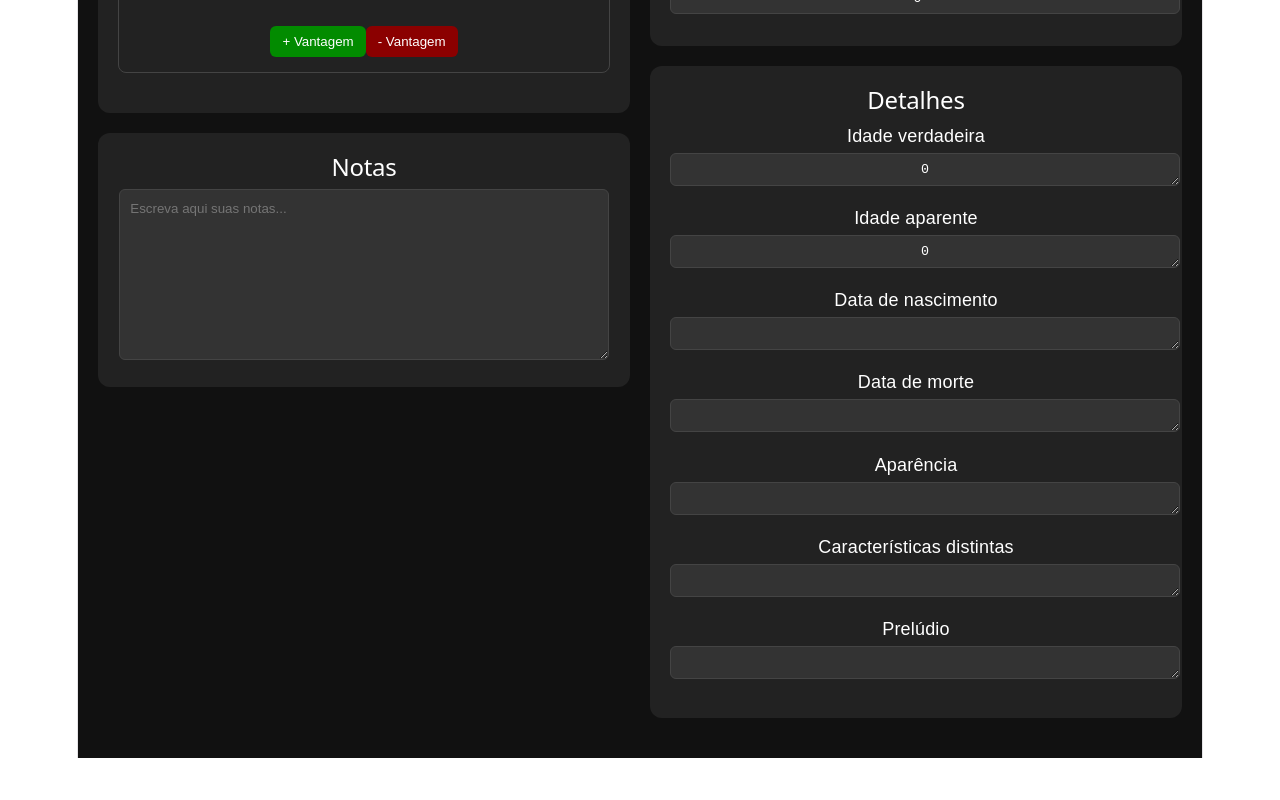
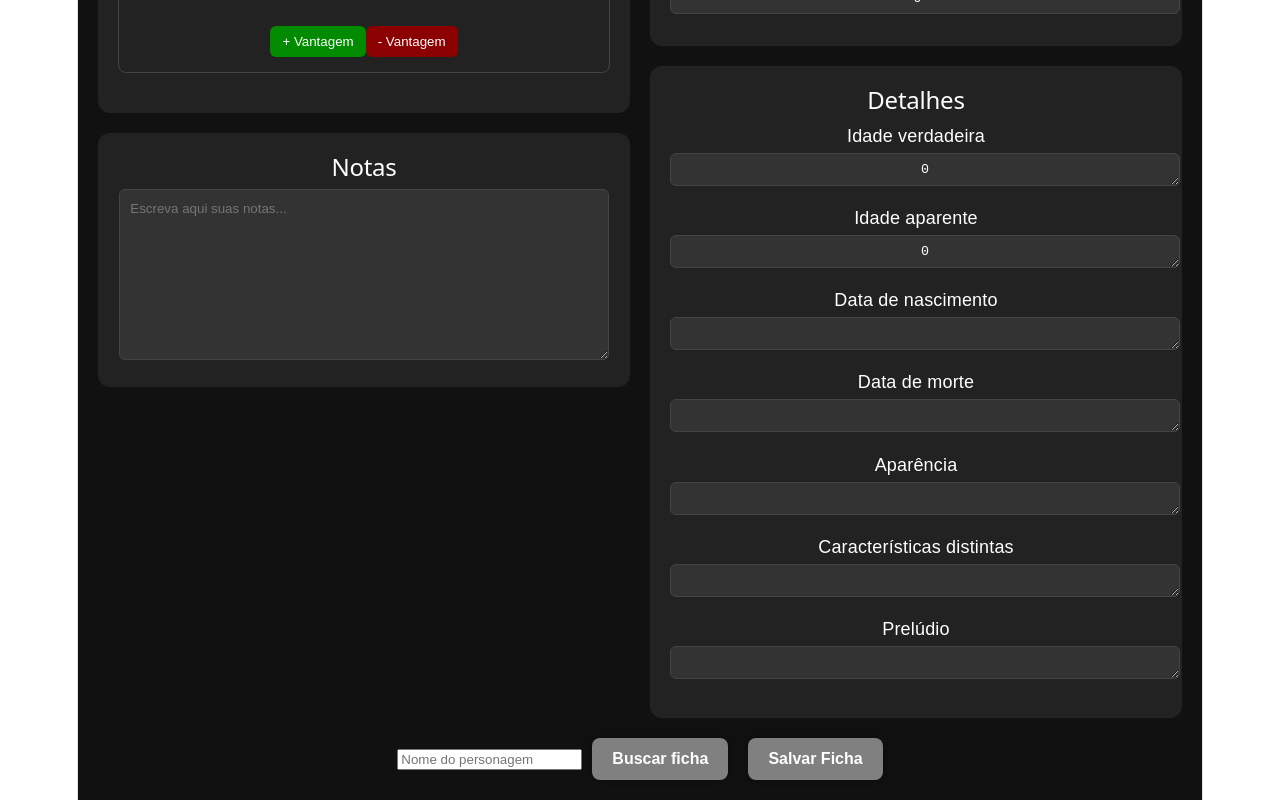
Before and after one commit to MarcioJuniorDev/ficha-automatica-vtm, a React (Vite) app: page / in a window 1280 px wide. Shown: the part 3186-3986 px from the top of the page. Before the commit the page ends 3944 px from the top, so only its background shows below. Built offline with nearby package versions, Linux system fonts and the light colour scheme.

Commit message:
banco de dados remoto

```diff
--- a/package.json
+++ b/package.json
@@ -10,6 +10,7 @@
     "preview": "vite preview"
   },
   "dependencies": {
+    "@supabase/supabase-js": "^2.108.2",
     "react": "^19.2.6",
     "react-dom": "^19.2.6"
   },
--- a/src/App.jsx
+++ b/src/App.jsx
@@ -1,4 +1,5 @@
 import React, { useState, useEffect } from "react";
+import { supabase } from "./supabase";
 
 function TraitDots({ trait, onChange }) {
   return (
@@ -880,6 +881,65 @@ export default function CharacterSheet() {
   const [notes, setNotes] = useState("");
   const [carac1, setCarac1] = useState("");
   const [carac2, setCarac2] = useState("");
+
+  async function salvarFicha() {
+    const ficha = {
+      infoBasica,
+      atributos,
+      pericias,
+      disciplinas,
+      stats,
+      blood,
+      extras,
+      exp,
+      lore,
+      vantagensDefeitos
+    };
+
+    const { error } = await supabase
+      .from("fichas")
+      .upsert({
+        nome: infoBasica.nome,
+        data: ficha
+      });
+
+    if (error) {
+      setAlertMessage("Erro ao salvar.");
+      console.error(error);
+    } else {
+      setAlertMessage("Ficha salva!");
+    }
+  }
+
+  const [nomeBusca, setNomeBusca] = useState("");
+
+  async function carregarFicha() {
+    const { data, error } = await supabase
+      .from("fichas")
+      .select("*")
+      .eq("nome", nomeBusca)
+      .single();
+
+    if (error || !data) {
+      setAlertMessage("Ficha não encontrada.");
+      return;
+    }
+
+    const ficha = data.data;
+
+    setInfoBasica(ficha.infoBasica);
+    setAtributos(ficha.atributos);
+    setPericias(ficha.pericias);
+    setDisciplinas(ficha.disciplinas);
+    setStats(ficha.stats);
+    setBlood(ficha.blood);
+    setExtras(ficha.extras);
+    setExp(ficha.exp);
+    setLore(ficha.lore);
+    setVantagensDefeitos(ficha.vantagensDefeitos);
+
+    setAlertMessage("Ficha carregada!");
+  }
 
   function getAllOptions() {
     return [
@@ -1873,6 +1933,47 @@ export default function CharacterSheet() {
           </div>
         )
       }
-    </div >
+
+      <input
+        value={nomeBusca}
+        onChange={(e) => setNomeBusca(e.target.value)}
+        placeholder="Nome do personagem"
+      />
+
+      <button onClick={carregarFicha}
+
+        style={{
+          marginLeft: "10px",
+          padding: "12px 20px",
+          background: "gray",
+          color: "white",
+          border: "none",
+          borderRadius: "8px",
+          cursor: "pointer",
+          fontSize: "16px",
+          fontWeight: "bold",
+          boxShadow: "0 0 10px rgba(0,0,0,0.4)"
+        }}>
+        Buscar ficha
+      </button>
+
+      <button
+        onClick={salvarFicha}
+        style={{
+          marginLeft: "20px",
+          padding: "12px 20px",
+          background: "gray",
+          color: "white",
+          border: "none",
+          borderRadius: "8px",
+          cursor: "pointer",
+          fontSize: "16px",
+          fontWeight: "bold",
+          boxShadow: "0 0 10px rgba(0,0,0,0.4)"
+        }}
+      >
+        Salvar Ficha
+      </button>
+    </div>
   );
 }
--- /dev/null
+++ b/src/supabase.js
@@ -0,0 +1,9 @@
+import { createClient } from "@supabase/supabase-js";
+
+const supabaseUrl = "https://xmfuicnbhlkpvqwunhxn.supabase.co";
+const supabaseKey = "eyJhbGciOiJIUzI1NiIsInR5cCI6IkpXVCJ9.eyJpc3MiOiJzdXBhYmFzZSIsInJlZiI6InhtZnVpY25iaGxrcHZxd3VuaHhuIiwicm9sZSI6ImFub24iLCJpYXQiOjE3ODIwMjE4MzQsImV4cCI6MjA5NzU5NzgzNH0.ml0wKuvX9SDh3By_3mUQaiwwqyVcFnuIT088cRx5D3M";
+
+export const supabase = createClient(
+  supabaseUrl,
+  supabaseKey
+);
```
Also changed, not shown: 1 other file (tests, documents, lock files or other folders).
